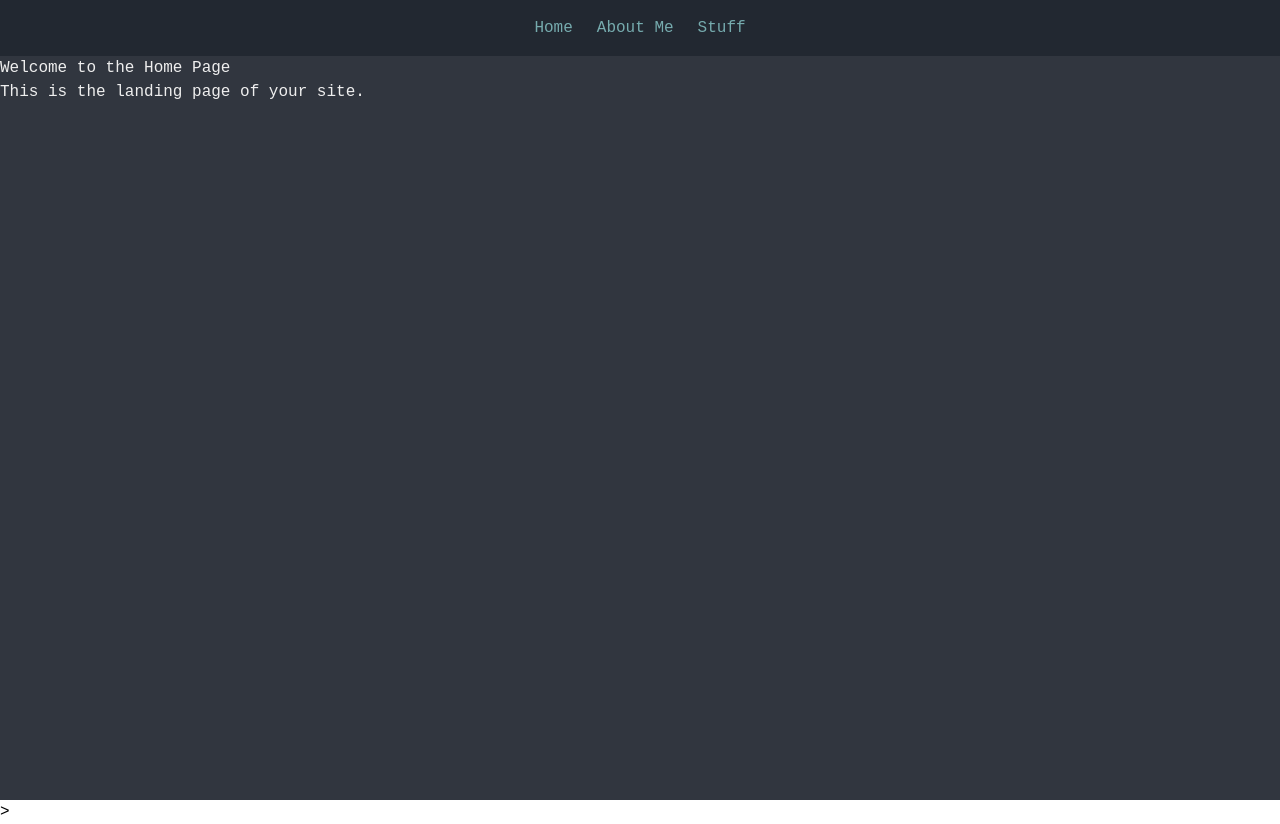
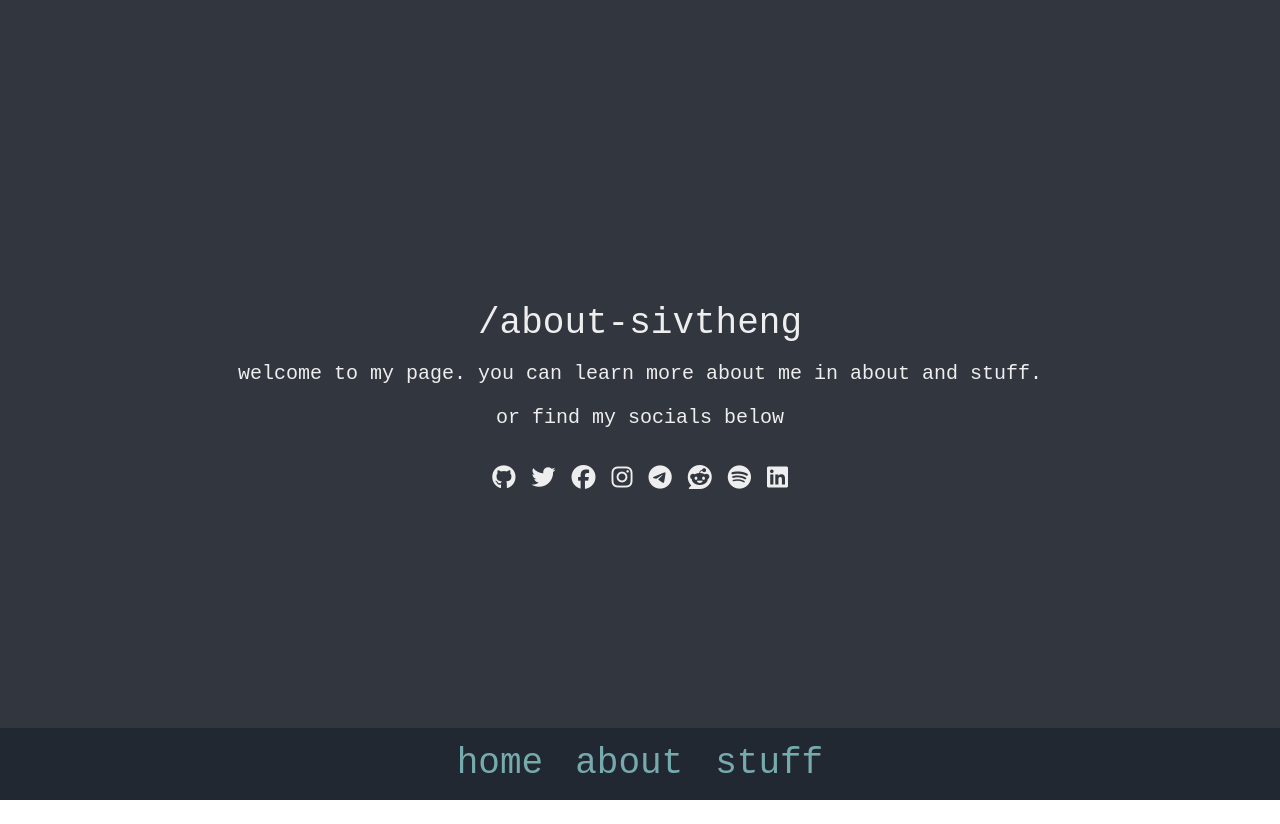
Before and after one commit to Sivtheng/about-sivtheng, a Svelte app: page / in a window 1280 px wide. After the commit the page ends 800 px from the top, so only its background shows below. Built offline with nearby package versions, Linux system fonts and the light colour scheme.

Commit message:
home page / footer

```diff
--- a/index.html
+++ b/index.html
@@ -3,13 +3,13 @@
 <head>
   <meta charset="UTF-8">
   <meta name="viewport" content="width=device-width, initial-scale=1.0">
-  <title>about-sivtheng</title>
+  <title>/about-sivtheng</title>
   <link rel="stylesheet" href="/src/app.css">
   <link rel="icon" href="/non-binary.ipng" type="image/x-icon" />
   <link rel="shortcut icon" href="/non-binary.png" type="image/x-icon" />
 </head>
 <body>
   <div id="app"></div>
-  <script type="module" src="/src/main.js"></script>>
+  <script type="module" src="/src/main.js"></script>
 </body>
 </html>
--- a/package.json
+++ b/package.json
@@ -15,5 +15,8 @@
     "svelte": "^4.2.18",
     "tailwindcss": "^3.4.10",
     "vite": "^5.4.1"
+  },
+  "dependencies": {
+    "@fortawesome/fontawesome-free": "^6.6.0"
   }
 }
--- a/src/App.svelte
+++ b/src/App.svelte
@@ -11,12 +11,6 @@
 </script>
 
 <div class="dark min-h-screen bg-primary text-secondary font-vscode">
-  <nav class="p-4 flex justify-center space-x-6 bg-highlight text-accent">
-    <button class="hover:text-secondary" on:click={() => navigate('index')}>Home</button>
-    <button class="hover:text-secondary" on:click={() => navigate('about')}>About Me</button>
-    <button class="hover:text-secondary" on:click={() => navigate('stuff')}>Stuff</button>
-  </nav>
-
   <!-- Conditional Rendering -->
   {#if currentPage === 'index'}
     <Index />
@@ -25,4 +19,10 @@
   {:else if currentPage === 'stuff'}
     <Stuff />
   {/if}
+
+  <footer class="fixed bottom-0 left-0 w-full p-4 flex justify-center gap-8 bg-[#222831] text-[#76ABAE] text-4xl">
+    <button class="hover:text-[#EEEEEE]" on:click={() => navigate('index')}>home</button>
+    <button class="hover:text-[#EEEEEE]" on:click={() => navigate('about')}>about</button>
+    <button class="hover:text-[#EEEEEE]" on:click={() => navigate('stuff')}>stuff</button>
+  </footer>
 </div>
--- a/src/app.css
+++ b/src/app.css
@@ -1,3 +1,4 @@
+@import '../node_modules/@fortawesome/fontawesome-free/css/all.min.css';
 @tailwind base;
 @tailwind components;
 @tailwind utilities;
--- a/src/components/index.svelte
+++ b/src/components/index.svelte
@@ -1,6 +1,47 @@
 <script>
-    // You can add script logic here if needed
+    // Social media links
+    const socialLinks = {
+      github: 'https://github.com/yourusername',
+      twitter: 'https://twitter.com/yourusername',
+      facebook: 'https://facebook.com/yourusername',
+      instagram: 'https://instagram.com/yourusername',
+      telegram: 'https://t.me/yourusername',
+      reddit: 'https://reddit.com/user/yourusername',
+      spotify: 'https://open.spotify.com/user/yourusername',
+      linkedin: 'https://linkedin.com/in/yourusername'
+    };
   </script>
 
-  <h1>Welcome to the Home Page</h1>
-  <p>This is the landing page of your site.</p>
+  <div class="flex flex-col items-center justify-center min-h-screen bg-[#31363F] text-[#EEEEEE] p-4">
+    <h1 class="text-4xl mb-4">/about-sivtheng</h1>
+    <p class="text-xl mb-4">welcome to my page. you can learn more about me in about and stuff.</p>
+    <p class="text-xl mb-4">or find my socials below</p>
+
+    <div class="flex gap-4 mt-4">
+      <!-- Font Awesome icons for social media -->
+      <a href={socialLinks.github} target="_blank" rel="noopener noreferrer" aria-label="GitHub" class="text-[#EEEEEE] hover:text-[#76ABAE] text-2xl">
+        <i class="fab fa-github"></i>
+      </a>
+      <a href={socialLinks.twitter} target="_blank" rel="noopener noreferrer" aria-label="Twitter" class="text-[#EEEEEE] hover:text-[#76ABAE] text-2xl">
+        <i class="fab fa-twitter"></i>
+      </a>
+      <a href={socialLinks.facebook} target="_blank" rel="noopener noreferrer" aria-label="Facebook" class="text-[#EEEEEE] hover:text-[#76ABAE] text-2xl">
+        <i class="fab fa-facebook"></i>
+      </a>
+      <a href={socialLinks.instagram} target="_blank" rel="noopener noreferrer" aria-label="Instagram" class="text-[#EEEEEE] hover:text-[#76ABAE] text-2xl">
+        <i class="fab fa-instagram"></i>
+      </a>
+      <a href={socialLinks.telegram} target="_blank" rel="noopener noreferrer" aria-label="Telegram" class="text-[#EEEEEE] hover:text-[#76ABAE] text-2xl">
+        <i class="fab fa-telegram"></i>
+      </a>
+      <a href={socialLinks.reddit} target="_blank" rel="noopener noreferrer" aria-label="Reddit" class="text-[#EEEEEE] hover:text-[#76ABAE] text-2xl">
+        <i class="fab fa-reddit"></i>
+      </a>
+      <a href={socialLinks.spotify} target="_blank" rel="noopener noreferrer" aria-label="Spotify" class="text-[#EEEEEE] hover:text-[#76ABAE] text-2xl">
+        <i class="fab fa-spotify"></i>
+      </a>
+      <a href={socialLinks.linkedin} target="_blank" rel="noopener noreferrer" aria-label="LinkedIn" class="text-[#EEEEEE] hover:text-[#76ABAE] text-2xl">
+        <i class="fab fa-linkedin"></i>
+      </a>
+    </div>
+  </div>
```
Also changed, not shown: 2 other files (tests, documents, lock files or other folders).
